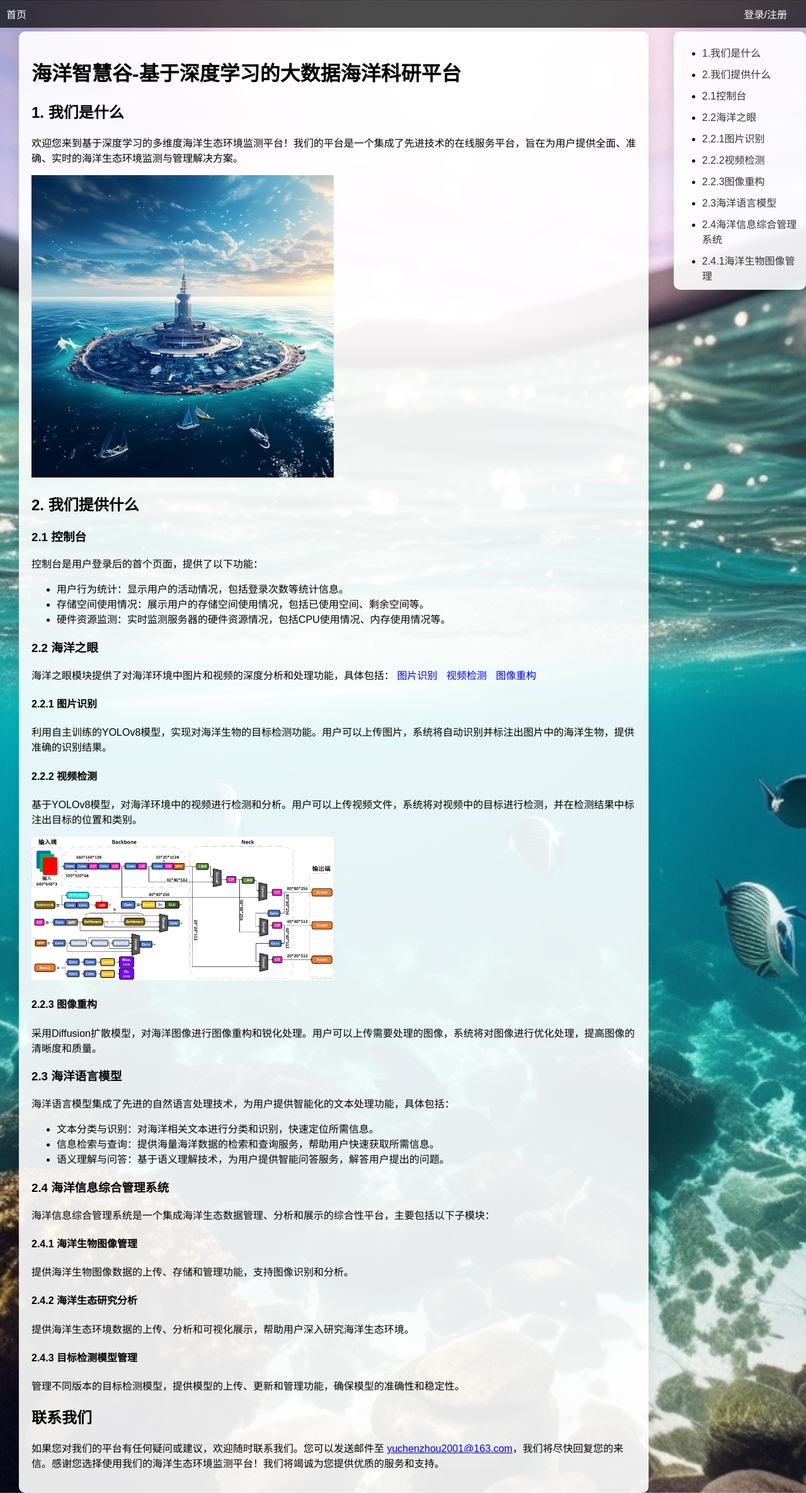
After one commit to Yuchen-Zhou/Station, a Django app: page /about_us in a window 1280 px wide. The commit adds this page. Shown: the whole page at 63% size. Run offline with Django 3.2, Linux system fonts and the light colour scheme.

Commit message:
增加了关于我们页面

```diff
--- a/Modules.py
+++ b/Modules.py
@@ -1,5 +1,3 @@
-from datetime import datetime
-
 
 class UserInfo:
     def __init__(self, username, email, storage, used, used_signal, percentage):
--- /dev/null
+++ b/back/templates/html/about_us.html
@@ -0,0 +1,132 @@
+{% load static %}
+<!DOCTYPE html>
+<html lang="zh-CN">
+<head>
+    <meta charset="UTF-8">
+    <meta name="viewport" content="width=device-width, initial-scale=1.0">
+    <title>关于我们</title>
+    <link rel="stylesheet" href="{% static 'css/about_us.css' %}">
+
+</head>
+<body>
+<nav class="top-nav">
+    <ul>
+        <li><a href="{% url 'index' %}">首页</a></li>
+    </ul>
+    <ul>
+        <li class="login-register-btn"><a href="{% url 'login' %}">登录/注册</a></li>
+    </ul>
+</nav>
+
+<div class="container">
+    <main class="main-content">
+        <!-- 主要内容 -->
+        <a href="{% url 'index' %}" style="text-decoration: none; color: inherit;"><h1>
+            海洋智慧谷-基于深度学习的大数据海洋科研平台</h1></a>
+        <section id="section1">
+            <h2>1. 我们是什么</h2>
+            <p>
+                欢迎您来到基于深度学习的多维度海洋生态环境监测平台！我们的平台是一个集成了先进技术的在线服务平台，旨在为用户提供全面、准确、实时的海洋生态环境监测与管理解决方案。</p>
+            <img src="{% static 'img/introduce.png' %}" width="50%">
+        </section>
+        <section id="section2">
+            <h2>2. 我们提供什么</h2>
+            <article>
+                <h3 id="dashboard">2.1 控制台</h3>
+                <p>控制台是用户登录后的首个页面，提供了以下功能：</p>
+                <ul>
+                    <li>用户行为统计：显示用户的活动情况，包括登录次数等统计信息。</li>
+                    <li>存储空间使用情况：展示用户的存储空间使用情况，包括已使用空间、剩余空间等。</li>
+                    <li>硬件资源监测：实时监测服务器的硬件资源情况，包括CPU使用情况、内存使用情况等。</li>
+                </ul>
+            </article>
+
+            <article>
+                <h3 id="sea_eyes">2.2 海洋之眼</h3>
+                <p>海洋之眼模块提供了对海洋环境中图片和视频的深度分析和处理功能，具体包括：
+                    <a href="#image" class="custom-link">图片识别</a>
+                    <a href="#video" class="custom-link">视频检测</a>
+                    <a href="#img_restruction" class="custom-link">图像重构</a>
+                </p>
+
+
+                <section>
+                    <h4 id="image">2.2.1 图片识别</h4>
+                    <p>
+                        利用自主训练的YOLOv8模型，实现对海洋生物的目标检测功能。用户可以上传图片，系统将自动识别并标注出图片中的海洋生物，提供准确的识别结果。</p>
+                </section>
+
+                <section>
+                    <h4 id="video">2.2.2 视频检测</h4>
+                    <p>
+                        基于YOLOv8模型，对海洋环境中的视频进行检测和分析。用户可以上传视频文件，系统将对视频中的目标进行检测，并在检测结果中标注出目标的位置和类别。</p>
+                    <img src="{% static 'img/yolov8.png' %}" width="50%">
+                </section>
+
+                <section>
+                    <h4 id="img_restruction">2.2.3 图像重构</h4>
+                    <p>
+                        采用Diffusion扩散模型，对海洋图像进行图像重构和锐化处理。用户可以上传需要处理的图像，系统将对图像进行优化处理，提高图像的清晰度和质量。</p>
+                </section>
+            </article>
+
+            <article>
+                <h3 id="llms">2.3 海洋语言模型</h3>
+                <p>海洋语言模型集成了先进的自然语言处理技术，为用户提供智能化的文本处理功能，具体包括：</p>
+                <ul>
+                    <li>文本分类与识别：对海洋相关文本进行分类和识别，快速定位所需信息。</li>
+                    <li>信息检索与查询：提供海量海洋数据的检索和查询服务，帮助用户快速获取所需信息。</li>
+                    <li>语义理解与问答：基于语义理解技术，为用户提供智能问答服务，解答用户提出的问题。</li>
+                </ul>
+            </article>
+
+            <article>
+                <h3 id="sea_info">2.4 海洋信息综合管理系统</h3>
+                <p>海洋信息综合管理系统是一个集成海洋生态数据管理、分析和展示的综合性平台，主要包括以下子模块：</p>
+
+                <section>
+                    <h4 id="img_manage">2.4.1 海洋生物图像管理</h4>
+                    <p>提供海洋生物图像数据的上传、存储和管理功能，支持图像识别和分析。</p>
+                </section>
+
+                <section>
+                    <h4 id="data_analysis">2.4.2 海洋生态研究分析</h4>
+                    <p>提供海洋生态环境数据的上传、分析和可视化展示，帮助用户深入研究海洋生态环境。</p>
+                </section>
+
+                <section>
+                    <h4 id="model">2.4.3 目标检测模型管理</h4>
+                    <p>管理不同版本的目标检测模型，提供模型的上传、更新和管理功能，确保模型的准确性和稳定性。</p>
+                </section>
+            </article>
+        </section>
+        <section id="section3">
+            <h2>联系我们</h2>
+            <p>如果您对我们的平台有任何疑问或建议，欢迎随时联系我们。您可以发送邮件至 <a href="yuchenzhou2001@163.com">yuchenzhou2001@163.com</a>，我们将尽快回复您的来信。感谢您选择使用我们的海洋生态环境监测平台！我们将竭诚为您提供优质的服务和支持。
+            </p>
+        </section>
+    </main>
+</div>
+<aside class="sidebar">
+    <!-- 目录 -->
+    <nav class="sidebar-nav">
+        <ul>
+            <li><a href="#section1">1.我们是什么</a></li>
+            <li><a href="#section2">2.我们提供什么</a></li>
+            <li><a href="#dashboard">2.1控制台</a></li>
+            <li><a href="#sea_eyes">2.2海洋之眼</a></li>
+            <li><a href="#image">2.2.1图片识别</a></li>
+            <li><a href="#video">2.2.2视频检测</a></li>
+            <li><a href="#img_restruction">2.2.3图像重构</a></li>
+            <li><a href="#llms">2.3海洋语言模型</a></li>
+            <li><a href="#sea_info">2.4海洋信息综合管理系统</a></li>
+            <li><a href="#img_manage">2.4.1海洋生物图像管理</a></li>
+            <li><a href="#data_analysis">2.4.2海洋生态研究管理</a></li>
+            <li><a href="#model">2.4.3目标检测模型管理</a></li>
+            <li><a href="#section3">3.联系我们</a></li>
+        </ul>
+    </nav>
+</aside>
+</body>
+
+</html>
--- a/back/templates/html/base_index.html
+++ b/back/templates/html/base_index.html
@@ -31,7 +31,7 @@
     </ul>
 </nav>
 
-<a class="about-us" href="#">关于我们</a>
+<a class="about-us" href="{% url 'about_us' %}">关于我们</a>
 
 <div class="content">
     {% block content %}
--- a/back/urls.py
+++ b/back/urls.py
@@ -5,6 +5,7 @@ from . import views
 
 urlpatterns = [
     path('', views.index, name='index'),
+    path('about_us', views.about_us, name='about_us'),
     path('register/', views.user_register, name='register'),
     path('login/', views.user_login, name='login'),
     path('logout/', views.user_logout, name='logout'),
--- a/back/views.py
+++ b/back/views.py
@@ -1,12 +1,10 @@
-import os, time, json, sys, cv2, math, datetime, psutil
+import datetime, psutil
 from django.contrib.auth.decorators import login_required
 from django.shortcuts import render, redirect
 from django.http import JsonResponse
 from django.contrib.auth import authenticate, login, logout
-from django.contrib.sessions.models import Session
 from django.db import transaction
 from django.conf import settings
-from .models import CustomUser, UserFile  # 导入自定义用户模型
 from back.utils import *
 from Modules import UserInfo, File, Folder
 
@@ -268,8 +266,9 @@ def get_hardware_usage(request):
 
 # 登出
 def user_logout(request):
+    print(request.user.email)
+    update_user_activity(email=request.user.email, action='logout')
     logout(request)
-    update_user_activity(request.user.email, action='logout')
     return redirect('index')
 
 
@@ -286,6 +285,10 @@ def personal(request):
 def index(request):  # 主页面
     value = '欢迎来到基于深度学习的多维度海洋生态监测平台'
     return render(request, 'html/index.html', {"value": value})
+
+def about_us(request):
+
+    return render(request, 'html/about_us.html')
 
 
 """
--- /dev/null
+++ b/static/css/about_us.css
@@ -0,0 +1,106 @@
+body {
+    margin: 0;
+    padding: 0;
+    font-family: Arial, sans-serif;
+    background-image: url('../img/dashboard.png'); /* 设置背景图片 */
+    background-size: cover; /* 使背景图片铺满整个页面 */
+    background-position: center; /* 将背景图片居中 */
+}
+
+
+/* 顶部导航栏样式 */
+.top-nav {
+    background-color: rgba(0, 0, 0, 0.7); /* 透明黑色背景 */
+    color: #fff;
+    padding: 10px;
+    display: flex;
+    justify-content: space-between;
+    align-items: center;
+    position: fixed;
+    top: 0;
+    left: 0;
+    right: 0;
+    z-index: 1;
+    transition: background-color 0.3s; /* 添加过渡效果 */
+}
+
+.top-nav ul {
+    list-style: none;
+    padding: 0;
+    margin: 0;
+    display: flex;
+}
+
+.top-nav ul li {
+    margin-right: 20px;
+    transition: transform 0.3s; /* 添加过渡效果 */
+}
+
+.top-nav ul li a {
+    color: #fff;
+    text-decoration: none;
+    transition: color 0.3s; /* 添加过渡效果 */
+}
+
+
+/* 侧边栏样式 */
+.sidebar {
+    background-color: rgba(255, 255, 255, 0.9); /* 设置背景颜色为白色，透明度为0.9 */
+    padding: 5px; /* 设置内边距 */
+    position: fixed; /* 将侧边栏固定定位 */
+    top: 50px; /* 设置距离顶部的距离 */
+    right: 0; /* 设置距离右侧的距离 */
+    width: 200px; /* 设置宽度 */
+    z-index: 1; /* 确保侧边栏在顶部导航栏下方 */
+    overflow-y: auto; /* 添加垂直滚动条 */
+    height: 400px;
+    border-radius: 10px; /* 添加圆角 */
+    box-shadow: 0 0 20px rgba(0, 0, 0, 0.1); /* 添加阴影效果 */
+}
+
+.sidebar-nav {
+    margin: 0;
+    padding: 0;
+    list-style-type: none;
+}
+
+.sidebar-nav li {
+    margin-bottom: 10px;
+}
+
+.sidebar-nav a {
+    text-decoration: none;
+    color: #333;
+}
+
+.sidebar-nav a:hover {
+    color: #007bff;
+}
+
+
+.container {
+    display: flex;
+    max-width: 1000px;
+    margin-top: 50px;
+    margin-left: 30px;
+    box-shadow: 0 0 20px rgba(0, 0, 0, 0.1); /* 添加阴影效果 */
+    border-radius: 10px; /* 添加圆角 */
+    background-color: rgba(255, 255, 255, 0.9); /* 设置背景颜色为白色，透明度为0.9 */
+}
+
+.main-content {
+    flex: 3;
+    padding: 20px;
+    border-top-left-radius: 10px; /* 添加左上角圆角 */
+    border-bottom-left-radius: 10px; /* 添加左下角圆角 */
+}
+
+.custom-link {
+    color: blue; /* 设置链接文字颜色为蓝色 */
+    text-decoration: none; /* 去除链接的下划线 */
+    margin-right: 10px; /* 设置链接之间的右边距 */
+}
+
+.custom-link:hover {
+    text-decoration: underline; /* 鼠标悬停时显示下划线 */
+}
```
Also changed, not shown: back/utils.py (+33 -1 lines), static/img/introduce.png (added), static/img/yolov8.png (added), 2 other files.
